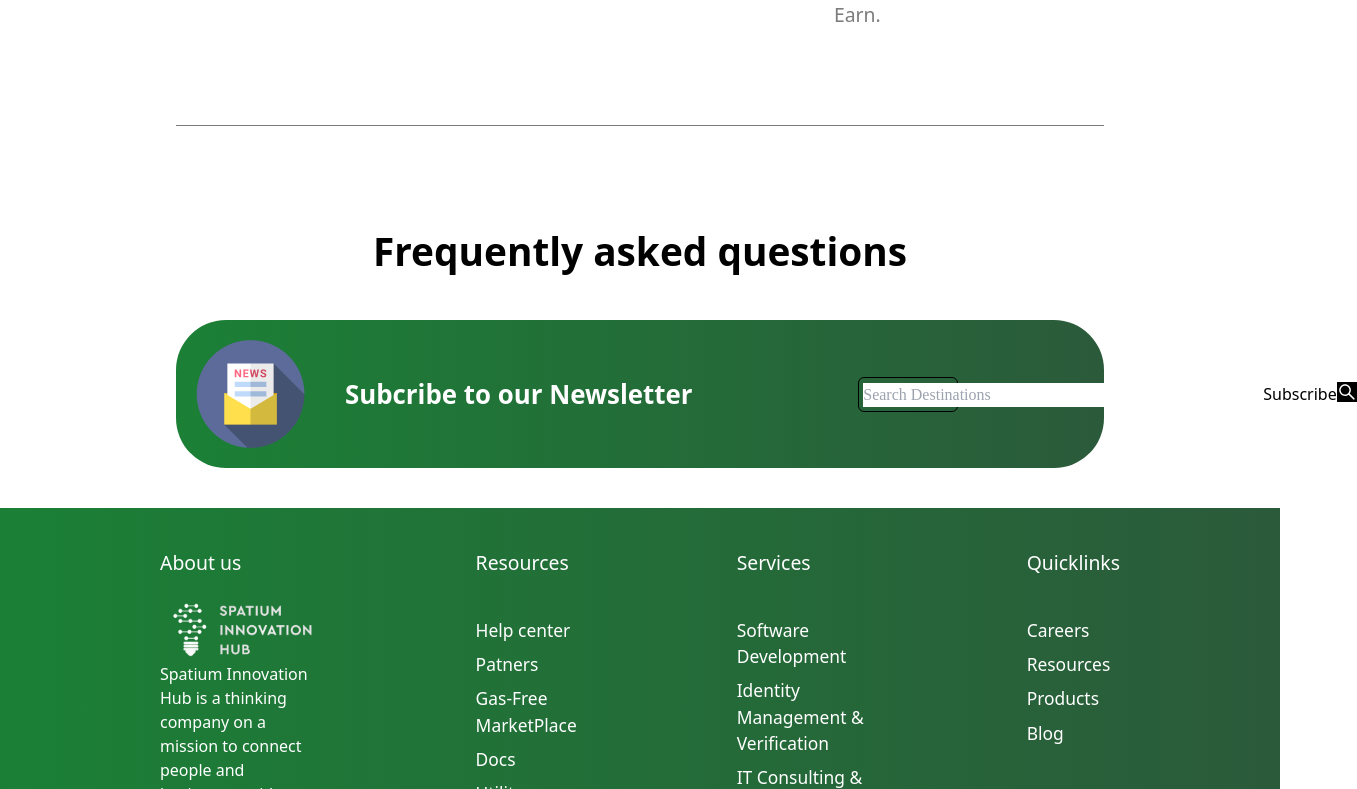
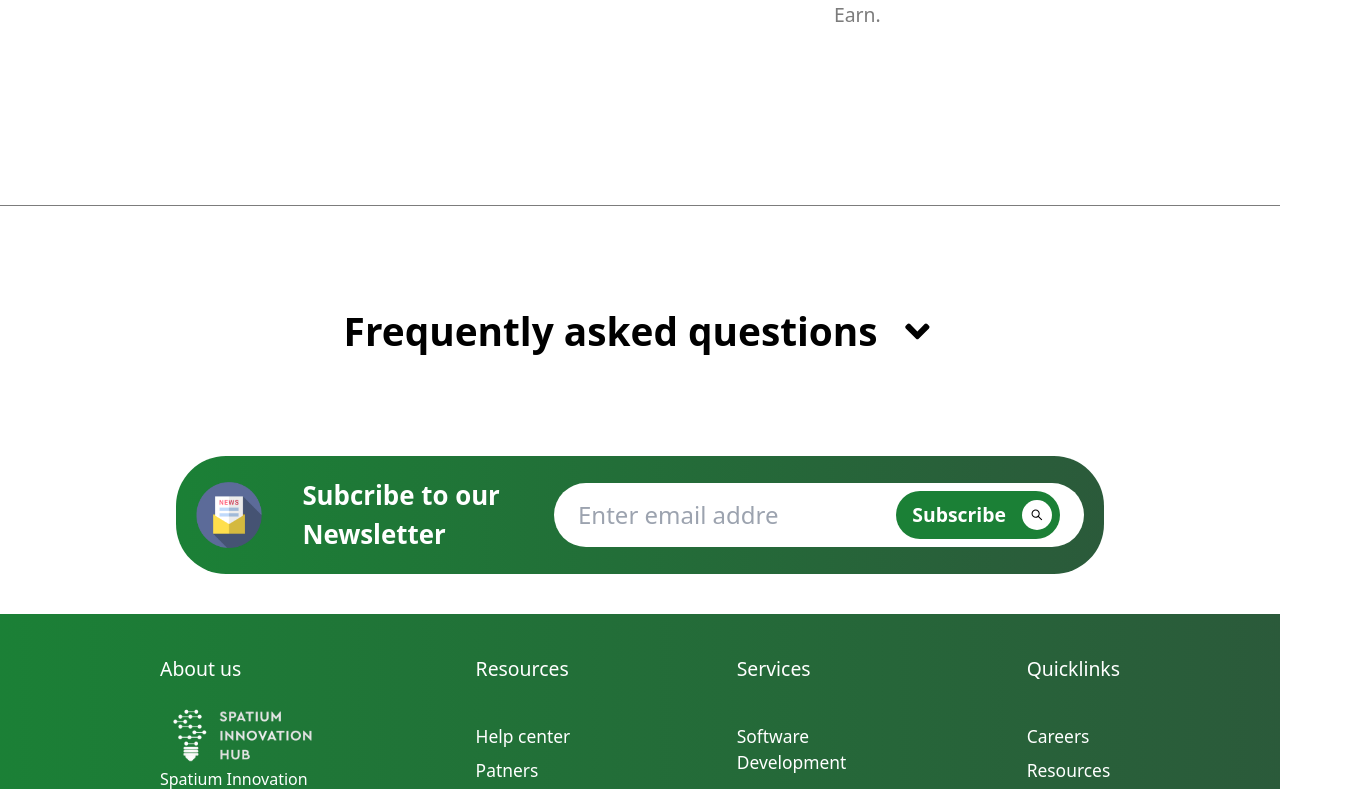
Before and after one commit to jusish/spat_innovation, a React (Create React App) app: page / in a window 1280 px wide. Shown: the part 2851-3640 px from the top of the page, 1357 px wide, since content can reach past the window. Built offline with nearby package versions, Linux system fonts and the light colour scheme.

Commit message:
initial commit

```diff
--- a/src/Components/Faqs.jsx
+++ b/src/Components/Faqs.jsx
@@ -1,35 +1,46 @@
 import React from "react";
-import {AiOutlineSearch} from 'react-icons/ai';
+import { AiOutlineSearch } from "react-icons/ai";
+import { FaAngleDown } from "react-icons/fa";
 const Faqs = () => {
   return (
     <div>
-      <div className="flex items-center justify-center">
-        <h1 className=" text-black text-[38.77px] font-[700]">
+      <div className="flex items-center justify-center mb-24">
+        <h1 className=" text-black text-[38.77px] font-[700] flex justify-center items-center gap-5">
           Frequently asked questions
+          <span>
+            <FaAngleDown />
+          </span>
         </h1>
       </div>
 
       <div className="flex items-center justify-center gap-10 px-5 py-[20px] my-10 rounded-[50px] mx-44 bg-gradient-to-r from-gradient1 to-gradient3 text-white">
         <div>
-            <img src="/assets/news.png" alt="news" className="" />
+          <img src="/assets/news.png" alt="news" className="" />
         </div>
         <p className="text-[25.85px] font-[700]">Subcribe to our Newsletter</p>
         <form
-          className='flex justify-between items-center max-w-[100px] mx-auto w-full border p-1
-          rounded-md text-black bg-gray-100/90'
+          className="flex justify-between gap-4 items-center max-w-[530px] w-full  px-6 py-2
+          rounded-full text-black bg-white text-2xl"
         >
           <div>
             <input
-              className='bg-transparent w-[200px] sm:w-[400px] font-[Poppins] focus:outline-none
-                  '
-              type='text'
-              placeholder='Search Destinations'
+              className="bg-transparent w-[300px] sm:w-[200px] focus:outline-none"
+              type="text"
+              placeholder="Enter email address"
             />
           </div>
           <div>
-            <button className="flex flow-row">
-              <p>Subscribe</p>
-              <AiOutlineSearch size={20} className='bg-black' style={{color: '#ffffff'}} />
+            <button>
+              <div className="flex flex-row items-center gap-4 py-2 pl-4 pr-2 rounded-full bg-mycolor">
+                <p className="text-white text-[19.39px] font-[700]">
+                  Subscribe
+                </p>
+                <AiOutlineSearch
+                  size={30}
+                  className="p-2 bg-white rounded-full icon"
+                  style={{ color: "black" }}
+                />
+              </div>
             </button>
           </div>
         </form>
--- a/src/Components/Home/Home.jsx
+++ b/src/Components/Home/Home.jsx
@@ -16,7 +16,7 @@ const Home = () => {
       <Products />
       <hr className="my-24 mx-44 border-textgray" />
       <Urbannft />
-      <hr className="my-24 mx-44 border-textgray" />
+      <hr className="my-24 mb-24 mt-44 border-textgray" />
       <Faqs />
       <Footer />
     </div>
--- a/tailwind.config.js
+++ b/tailwind.config.js
@@ -14,10 +14,11 @@ module.exports = {
       black: "#000",
       moregray: "#C4C4C4",
       textgray: "#7C7C7C",
-      gradient1: '#1B8036',
-      gradient2: '#083F1AEB',
-      gradient3: '#083F1ADB',
-      smalltextgray: '#3D3D3D'
+      gradient1: "#1B8036",
+      gradient2: "#083F1AEB",
+      gradient3: "#083F1ADB",
+      smalltextgray: "#3D3D3D",
+      formgray: "#6C6B6B",
     },
   },
   plugins: [],
```
